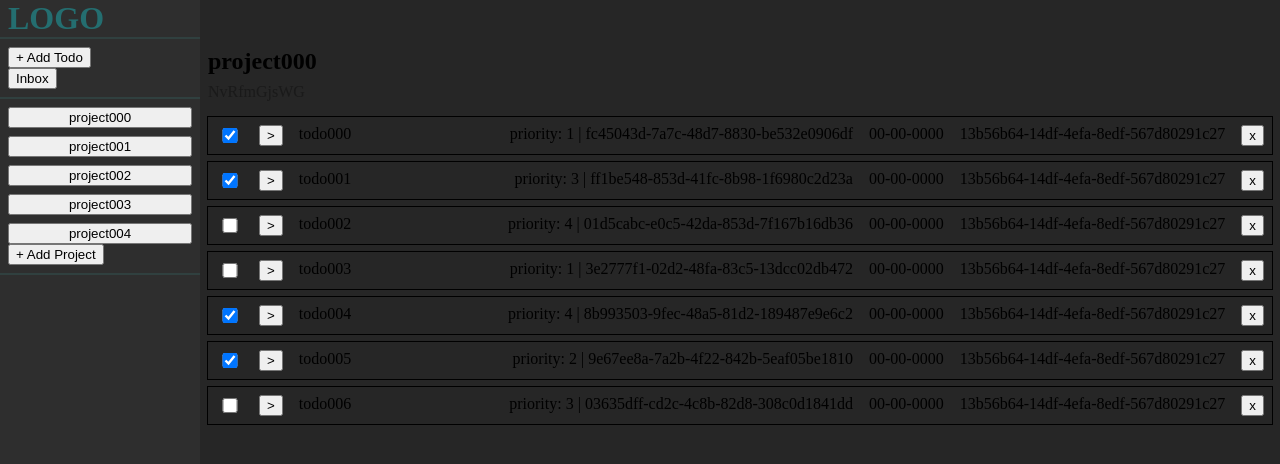
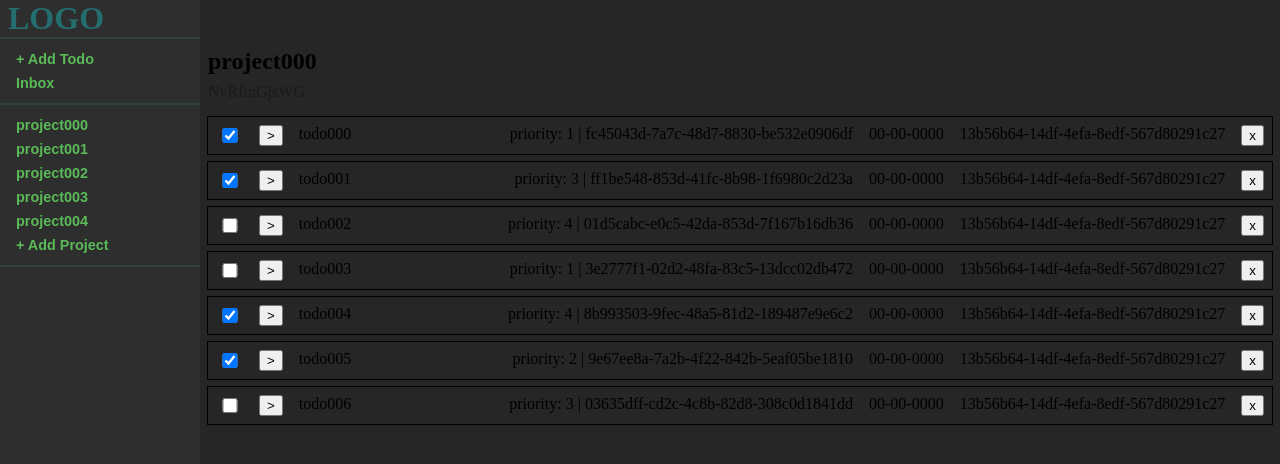
Before and after one commit to jacobsmithdev/todo-list-top, a website built with webpack: page src/index.html in a window 1280 px wide. Built offline with nearby package versions, Linux system fonts and the light colour scheme.

Commit message:
feat: Style sidebar section

```diff
--- a/src/index.css
+++ b/src/index.css
@@ -49,11 +49,13 @@
 .todos-nav {
   border-bottom: 2px solid var(--sidebar-border);
   padding: 8px;
+  display: grid;
 }
 
 .projects-nav {
   border-bottom: 2px solid var(--sidebar-border);
   padding: 8px;
+  display: grid;
 }
 
 .list-btn {
--- a/src/modules/UI/AddProjectModal/AddProjectModal.js
+++ b/src/modules/UI/AddProjectModal/AddProjectModal.js
@@ -8,7 +8,7 @@ export default function createAddProjectModal() {
     const description = createFormInput('text', 'description', 'description', 'Description', 'description');
 
     const submitBtn = createDOMElement('button', {}, '+ Add');
-    const openBtn = createDOMElement('button', {}, '+ Add Project')
+    const openBtn = createDOMElement('button', { class: 'list-btn' }, '+ Add Project')
     const closeBtn = createDOMElement('button', { type: 'button' }, 'close');
 
     const form = createDOMElement('form', {
--- a/src/modules/UI/AddTodoModal/AddTodoModal.js
+++ b/src/modules/UI/AddTodoModal/AddTodoModal.js
@@ -10,7 +10,7 @@ export default function createAddTodoModal() {
     const priority = createFormInput('number', 'priority', 'priority', 'Priority', 'priority');
     const date = createFormInput('date', 'date', 'date', 'Date', 'date');
 
-    const openBtn = createDOMElement('button', {}, '+ Add Todo');
+    const openBtn = createDOMElement('button', { class: 'list-btn' }, '+ Add Todo');
     const submitBtn = createDOMElement('button', {}, '+ Add');
     const closeBtn = createDOMElement('button', { type: 'button' }, 'close');
 
--- a/src/modules/UI/InboxBtn/InboxBtn.js
+++ b/src/modules/UI/InboxBtn/InboxBtn.js
@@ -6,7 +6,7 @@ import createDOMElement from '../../createDOMElement.js';
 
 export default function createInboxBtn() {
     const display = createDOMElement('button', {
-        class: 'inbox-btn',
+        class: 'inbox-btn list-btn',
     }, 'Inbox');
 
     const inboxQuery = new TodoQuery(
--- a/src/modules/UI/ProjectsDisplay/ProjectsDisplay.css
+++ b/src/modules/UI/ProjectsDisplay/ProjectsDisplay.css
@@ -1,4 +1,3 @@
 .projects-display {
     display: grid;
-    gap: 8px;
 }
--- a/src/modules/UI/ProjectsDisplay/ProjectsDisplay.js
+++ b/src/modules/UI/ProjectsDisplay/ProjectsDisplay.js
@@ -17,7 +17,7 @@ export default function createProjectsDisplay() {
         display.textContent = '';
         const projects = controller.getAllProjects();
         const projectBtns = projects.map(project => {
-            const btn = createDOMElement('button', {}, project.title);
+            const btn = createDOMElement('button', { class: 'list-btn' }, project.title);
 
             btn.addEventListener('click', () => {
                 controller.setActiveQuery(project);
```
